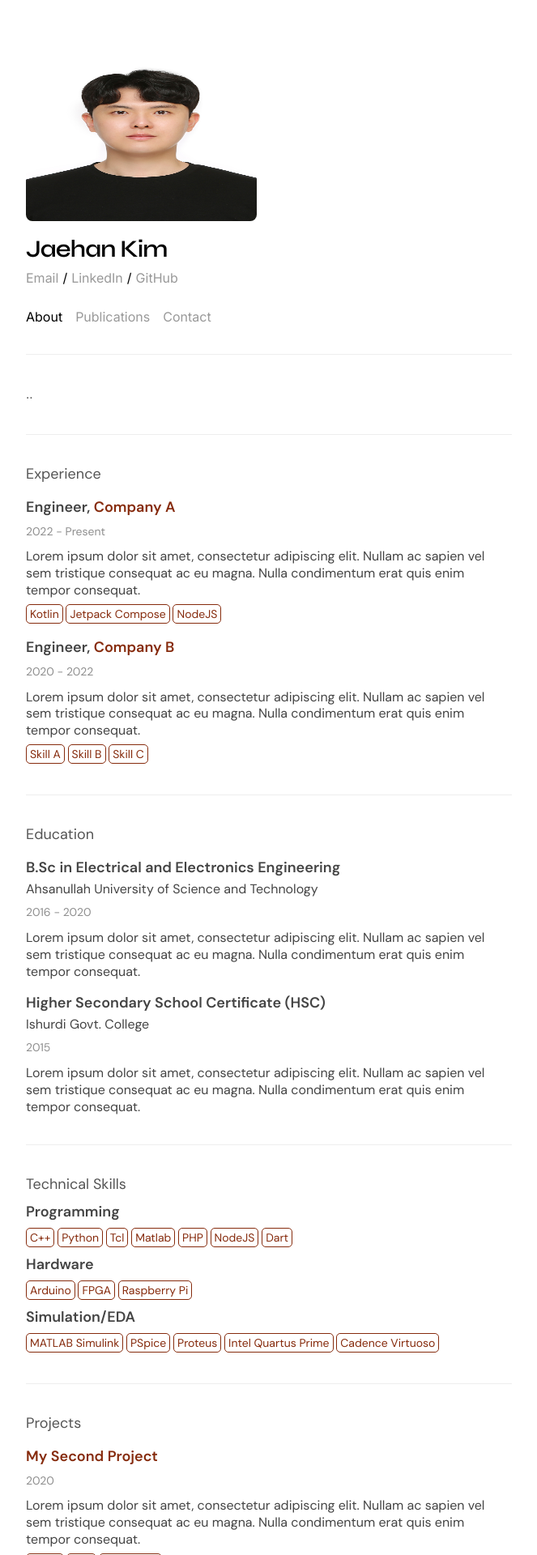
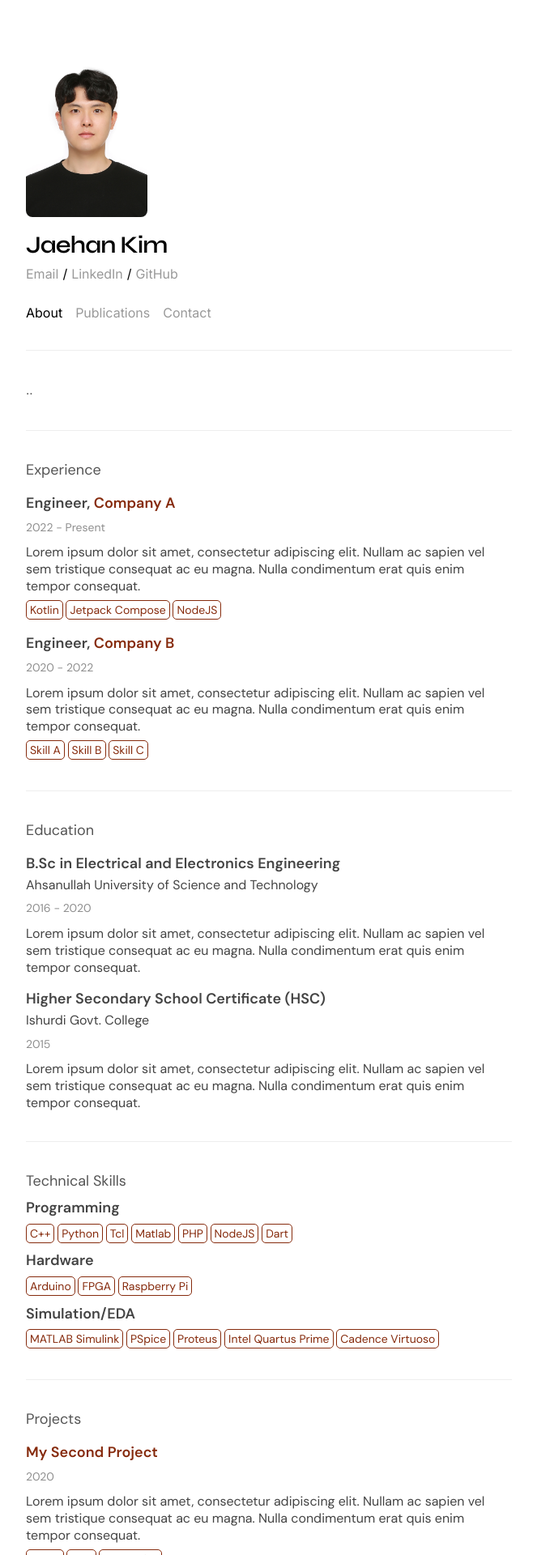
Before and after one commit to jaehanwork/jaehanwork.github.io, a Jekyll site: the page built from _pages/index.md, in a window 1280 px wide. Shown: the top 1920 px of the page at 81% size, without its empty margins (308-971 px from the left). Built offline with Jekyll 4.4.1, drawn with Linux system fonts in a browser that asks for light colours.

Commit message:
resize photo

```diff
--- a/assets/styles.scss
+++ b/assets/styles.scss
@@ -29,8 +29,8 @@ a:hover {
 }
 
 .ap-avater {
-    height: 209px;
-    width: 285px;
+    width: 150px;
+    height: auto;
     border-radius: 8px;
 }
 
```
